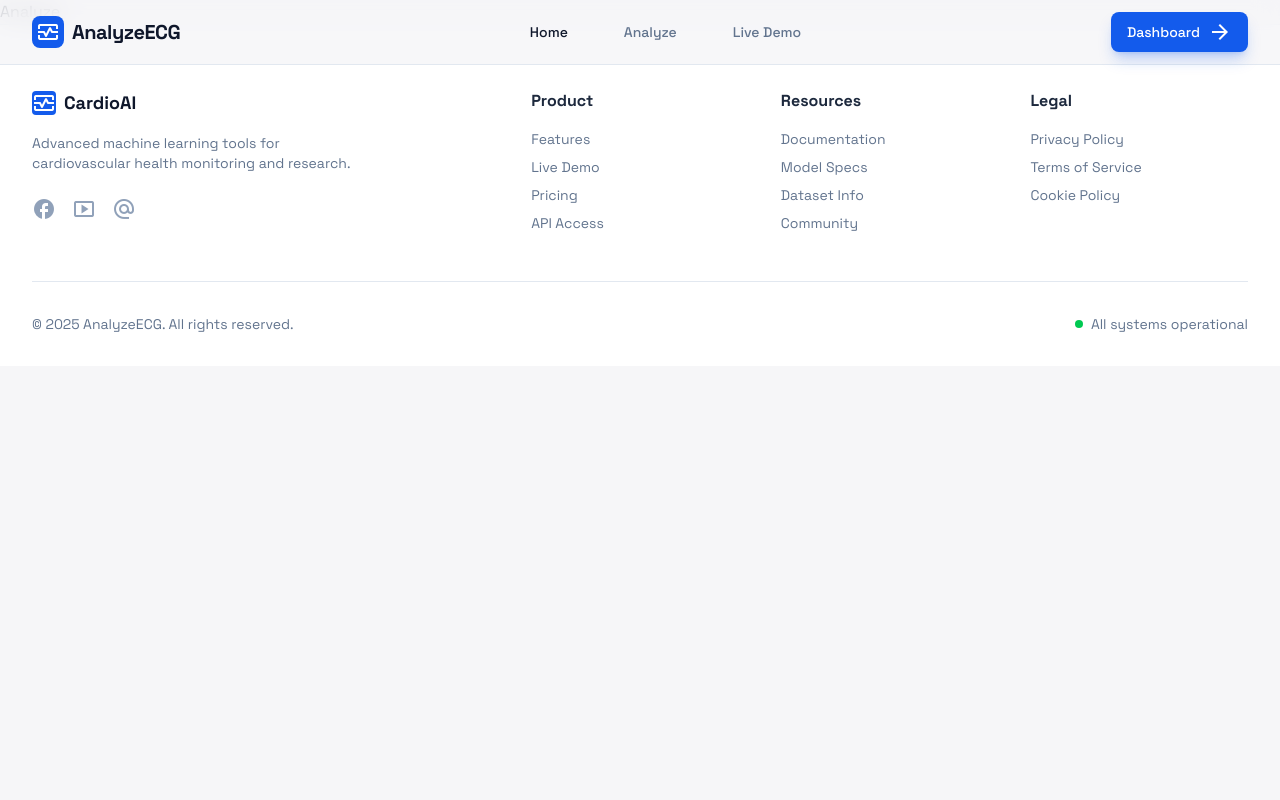
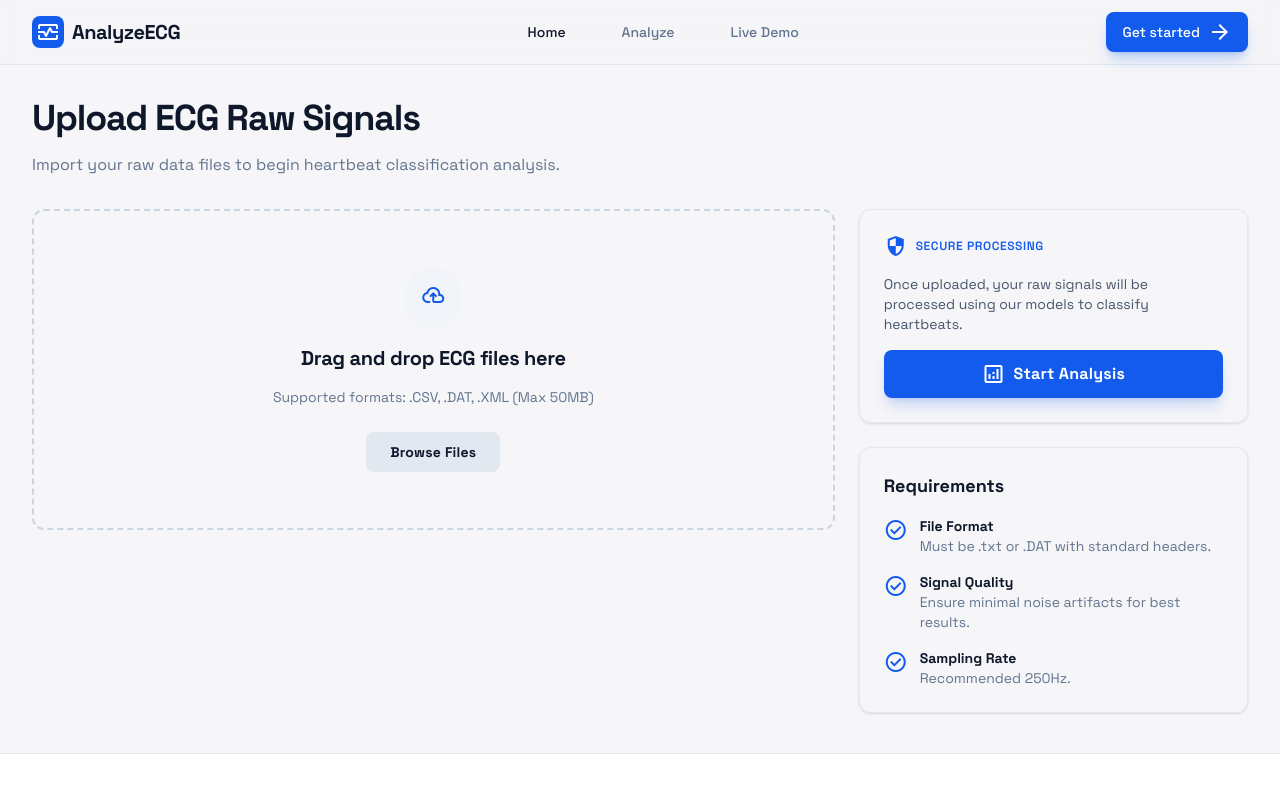
Before and after one commit to AST-tnbt/ecg-classification-web, a React (Vite) app: page /analyze in a window 1280 px wide. Shown: the top 800 px of the page. Built offline with nearby package versions, Linux system fonts and the light colour scheme.

Commit message:
feature: Implement Analyze page with upload feature

```diff
--- a/package.json
+++ b/package.json
@@ -12,6 +12,7 @@
   "dependencies": {
     "react": "^19.2.0",
     "react-dom": "^19.2.0",
+    "react-dropzone": "^14.3.8",
     "react-router": "^7.10.1"
   },
   "devDependencies": {
--- a/src/components/Footer.tsx
+++ b/src/components/Footer.tsx
@@ -8,7 +8,7 @@ export default function Footer() {
                         <div className="w-6 h-6 rounded bg-primary flex items-center justify-center text-white text-xs">
                             <span className="material-icons-outlined text-sm">monitor_heart</span>
                         </div>
-                        <span className="text-lg font-bold">CardioAI</span>
+                        <span className="text-lg font-bold">AnalyzeECG</span>
                     </div>
                     <p className="text-slate-500 text-sm max-w-xs mb-6">
                         Advanced machine learning tools for cardiovascular health monitoring and research.
--- a/src/components/Header.tsx
+++ b/src/components/Header.tsx
@@ -25,11 +25,11 @@ export default function Header() {
                 </div>
                 {/* <!-- CTA & Theme Toggle --> */}
                 <div className="flex items-center gap-4">
-                    <a className="hidden sm:flex items-center gap-2 bg-primary hover:bg-blue-600 text-white px-4 py-2 rounded-lg text-sm font-medium transition-colors shadow-lg shadow-primary/25"
-                        href="#">
-                        <span>Dashboard</span>
+                    <Link className="hidden sm:flex items-center gap-2 bg-primary hover:bg-blue-600 text-white px-4 py-2 rounded-lg text-sm font-medium transition-colors shadow-lg shadow-primary/25"
+                        to="/analyze">
+                        <span>Get started</span>
                         <span className="material-icons-outlined text-sm">arrow_forward</span>
-                    </a>
+                    </Link>
                 </div>
             </div>
         </div>
--- /dev/null
+++ b/src/components/analyze/Information.tsx
@@ -0,0 +1,60 @@
+export default function Information() {
+    return (
+        <>
+            {/* <!-- Primary Action --> */}
+            <div
+                className="bg-surface-light rounded-xl border border-slate-200 p-6 shadow-sm flex flex-col gap-4">
+                <div className="flex items-center gap-2 text-primary">
+                    <span className="material-symbols-outlined">security</span>
+                    <span className="text-xs font-semibold uppercase tracking-wider">Secure Processing</span>
+                </div>
+                <p className="text-sm text-slate-600">
+                    Once uploaded, your raw signals will be processed using our models to classify heartbeats.
+                </p>
+                {/* <!-- SingleButton Reuse --> */}
+                <button
+                    className="flex w-full cursor-pointer items-center justify-center overflow-hidden rounded-lg h-12 px-5 bg-primary hover:bg-blue-600 text-white gap-2 text-base font-bold leading-normal tracking-[0.015em] transition-colors shadow-lg shadow-primary/20">
+                    <span className="material-symbols-outlined">analytics</span>
+                    <span className="truncate">Start Analysis</span>
+                </button>
+            </div>
+            {/* <!-- Info Card --> */}
+            <div
+                className="bg-surface-light rounded-xl border border-slate-200 p-6 shadow-sm">
+                <h4 className="text-slate-900 font-bold text-lg mb-4">Requirements</h4>
+                <ul className="flex flex-col gap-4">
+                    <li className="flex gap-3 items-start">
+                        <span
+                            className="material-symbols-outlined text-primary text-xl mt-0.5">check_circle</span>
+                        <div className="flex flex-col">
+                            <span className="text-sm font-bold text-slate-900 ">File
+                                Format</span>
+                            <span className="text-sm text-slate-500 ">Must be .txt or .DAT
+                                with standard headers.</span>
+                        </div>
+                    </li>
+                    <li className="flex gap-3 items-start">
+                        <span
+                            className="material-symbols-outlined text-primary text-xl mt-0.5">check_circle</span>
+                        <div className="flex flex-col">
+                            <span className="text-sm font-bold text-slate-900">Signal
+                                Quality</span>
+                            <span className="text-sm text-slate-500">Ensure minimal noise
+                                artifacts for best results.</span>
+                        </div>
+                    </li>
+                    <li className="flex gap-3 items-start">
+                        <span
+                            className="material-symbols-outlined text-primary text-xl mt-0.5">check_circle</span>
+                        <div className="flex flex-col">
+                            <span className="text-sm font-bold text-slate-900">Sampling
+                                Rate</span>
+                            <span className="text-sm text-slate-500 ">Recommended
+                                250Hz.</span>
+                        </div>
+                    </li>
+                </ul>
+            </div>
+        </>
+    )
+}
--- /dev/null
+++ b/src/components/analyze/UploadArea.tsx
@@ -0,0 +1,115 @@
+import { useState } from "react"
+import { useDropzone } from "react-dropzone"
+
+type UploadAreaProps = {
+  file: File | null
+  onFileSelected: (file: File) => void
+  onFileRemoved: () => void
+}
+
+const MAX_SIZE = 50 * 1024 * 1024
+
+export default function UploadArea({
+  file,
+  onFileSelected,
+  onFileRemoved
+}: UploadAreaProps) {
+
+  const [errorMessage, setErrorMessage] = useState("")
+  const [statusMessage, setStatusMessage] = useState("Drag and drop ECG files here")
+
+  const { getRootProps, getInputProps, isDragActive } = useDropzone({
+    accept: {
+      "application/octet-stream": [".dat"],
+      "text/plain": [".txt"]
+    },
+    maxSize: MAX_SIZE,
+    multiple: false,
+    maxFiles: 1,
+    disabled: !!file,
+
+    onDrop: (acceptedFiles: File[], fileRejections) => {
+      if (fileRejections.length > 0) {
+        console.log("Invalid file type or file too large")
+        setErrorMessage("Invalid file type or file too large (>50MB)")
+        return
+      }
+
+      if (acceptedFiles.length > 0) {
+        setErrorMessage("")
+        setStatusMessage("File is ready, choose \"Start analysis\" to continue")
+        onFileSelected(acceptedFiles[0])
+      }
+    }
+  })
+
+  const formatFileSize = (bytes: number): string => {
+    if (bytes < 1024) {
+      return `${bytes} B`
+    }
+
+    if (bytes < 1024 * 1024) {
+      return `${(bytes / 1024).toFixed(2)} KB`
+    }
+
+    return `${(bytes / 1024 / 1024).toFixed(2)} MB`
+  }
+
+  return (
+    <div className="flex flex-col">
+      <div
+        {...getRootProps()}
+        className={`
+                    group flex flex-col items-center gap-6 rounded-xl border-2 border-dashed
+                    px-6 py-14 transition-all duration-300 cursor-pointer
+                    ${isDragActive
+            ? "border-primary bg-primary/5"
+            : "border-slate-300 hover:border-primary bg-surface-light"}
+                `}
+      >
+        <input {...getInputProps()} />
+        <div className="flex max-w-[480px] flex-col items-center gap-4">
+          <div className="p-4 rounded-full bg-slate-100 text-primary group-hover:scale-110 transition-transform duration-300">
+            <span className="material-symbols-outlined text-4xl">cloud_upload</span>
+          </div>
+          <p className="text-slate-900 text-xl font-bold leading-tight tracking-[-0.015em] max-w-[480px] text-center">{statusMessage}</p>
+          <p className="text-slate-500 text-sm font-normal leading-normal max-w-[480px] text-center">Supported formats: .CSV, .DAT, .XML (Max 50MB)</p>
+        </div>
+        <button className="flex min-w-[84px] max-w-[480px] cursor-pointer items-center justify-center overflow-hidden rounded-lg h-10 px-6 bg-slate-200 hover:bg-slate-300 text-slate-900 text-sm font-bold leading-normal tracking-[0.015em] transition-colors">
+          <span className="truncate">Browse Files</span>
+        </button>
+      </div>
+      {
+        errorMessage != "" && (
+          <span className="text-red-500 mt-1">{errorMessage}</span>
+        )
+      }
+      {
+        file && (
+          <div
+            className="flex mt-4 shadow items-center justify-between p-3 mb-3 bg-background-light rounded-lg border border-slate-200 ">
+            <div className="flex items-center gap-3">
+              <div className="text-primary bg-primary/10 pt-2 pb-1 px-2 rounded">
+                <span className="material-symbols-outlined">description</span>
+              </div>
+              <div className="flex flex-col">
+                <span
+                  className="text-sm font-medium text-slate-900">{file.name}</span>
+                <span className="text-xs text-slate-500">{formatFileSize(file.size)}</span>
+              </div>
+            </div>
+            <button
+              className="text-slate-400 hover:text-red-500 transition-colors cursor-pointer"
+              onClick={() => {
+                onFileRemoved()
+                setStatusMessage("Drag and drop ECG files here")
+              }}
+            >
+              <span className="material-symbols-outlined">delete</span>
+            </button>
+          </div>
+        )
+      }
+    </div>
+  )
+}
--- a/src/pages/Analyze.tsx
+++ b/src/pages/Analyze.tsx
@@ -1,6 +1,35 @@
+import { useState } from "react";
+import Information from "../components/analyze/Information";
+import UploadArea from "../components/analyze/UploadArea";
 
 export default function Analyze() {
+  const [file, setFile] = useState<File | null>(null)
+
   return (
-    <div>Analyze</div>
+    <div className="max-w-7xl px-4 sm:px-6 lg:px-8 mx-auto layout-container flex h-full grow flex-col pt-24">
+      <div className="flex flex-1 justify-center pb-10">
+        <div className="flex flex-col flex-1 gap-8">
+          <div className="flex flex-wrap justify-between gap-3">
+            <div className="flex min-w-72 flex-col gap-3">
+              <p className="text-slate-900 text-4xl font-black leading-tight tracking-[-0.033em]">Upload ECG Raw Signals</p>
+              <p className="text-slate-500 text-base font-normal leading-normal">Import your raw data files to begin heartbeat classification analysis.</p>
+            </div>
+          </div>
+          <div className="grid grid-cols-1 lg:grid-cols-3 gap-6">
+            {/* <!-- Left Column: Upload Area (Span 2) --> */}
+            <div className="lg:col-span-2 flex flex-col gap-6">
+              <UploadArea
+                file={file}
+                onFileSelected={setFile}
+                onFileRemoved={() => setFile(null)}
+              />
+            </div>
+            <div className="lg:col-span-1 flex flex-col gap-6">
+              <Information />
+            </div>
+          </div>
+        </div>
+      </div>
+    </div>
   )
 }
```
Also changed, not shown: src/components/home/Introduction.tsx (indentation only), 1 other file (tests, documents, lock files or other folders).
